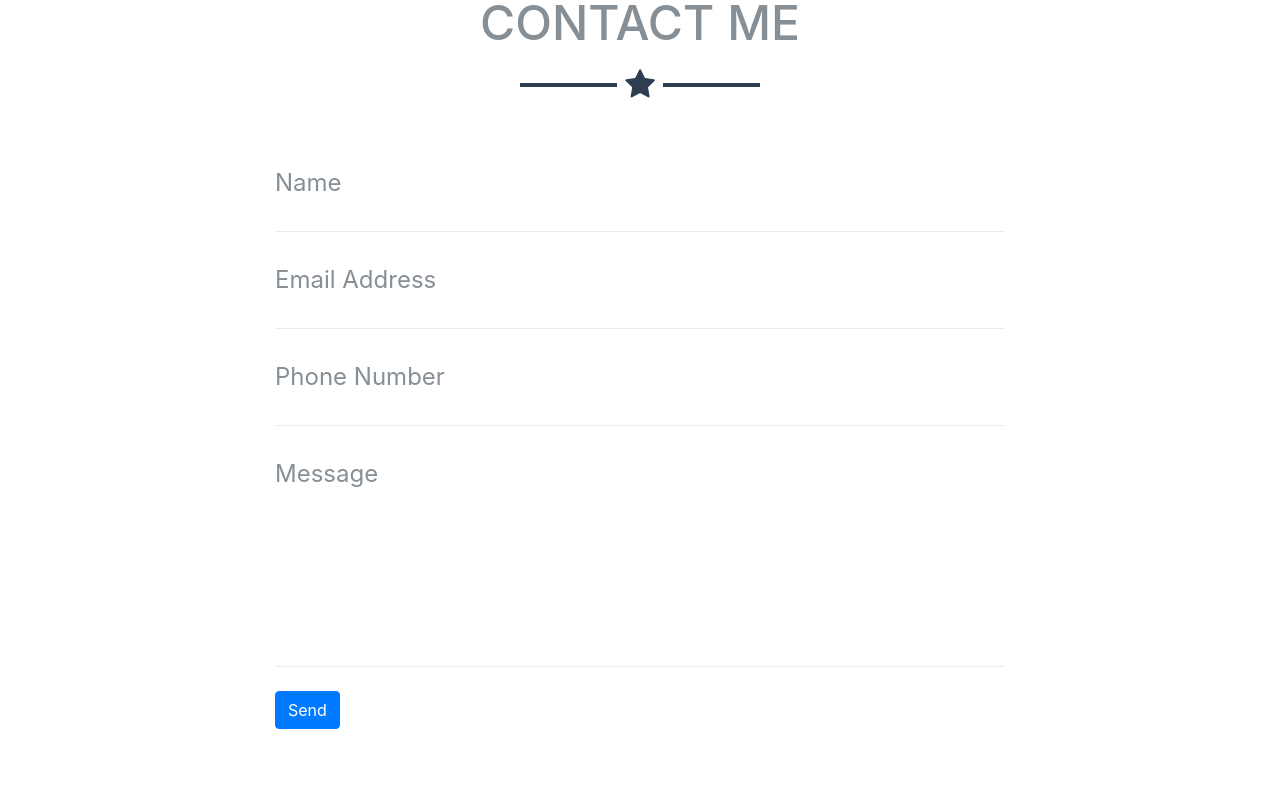
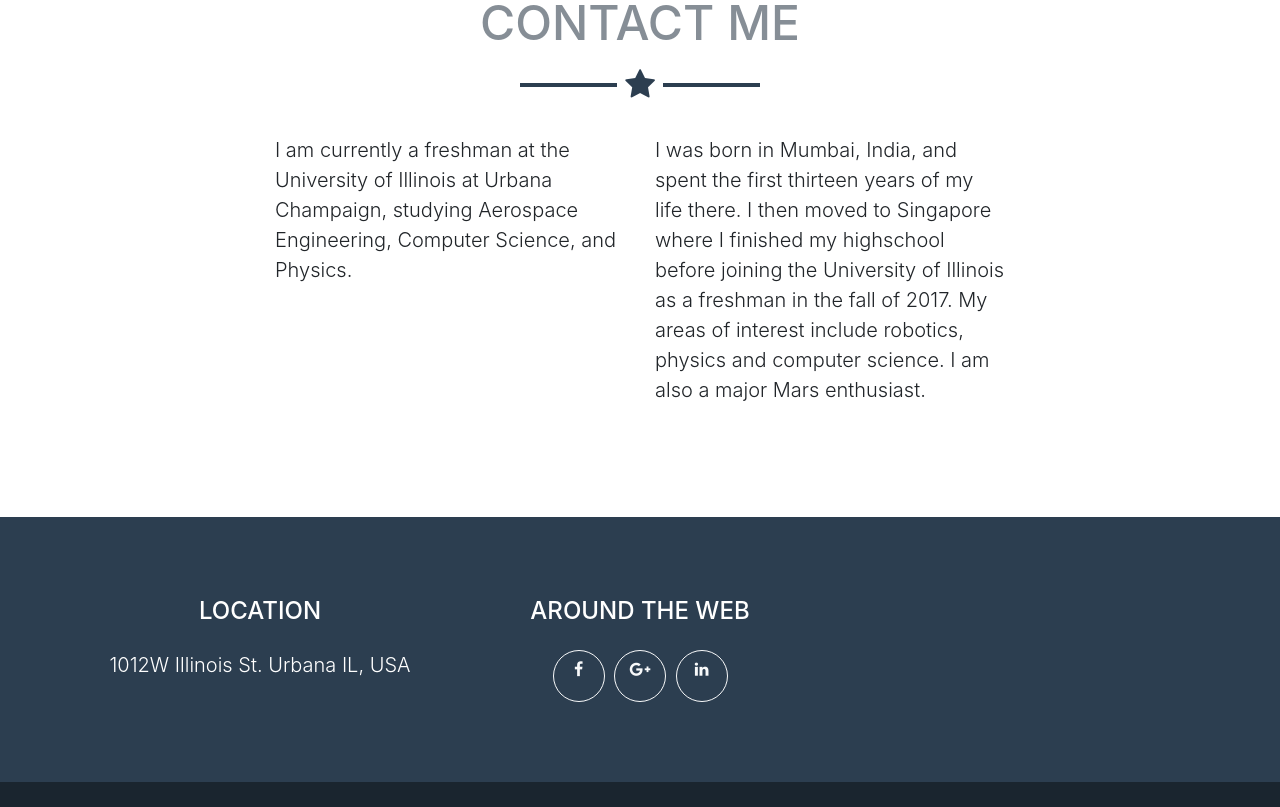
Before and after one commit to manasbiju/manasbiju.github.io, a website with bundled scripts: page index.html in a window 1280 px wide. Shown: the part 1453-2260 px from the top of the page. Built offline with nearby package versions, Linux system fonts and the light colour scheme.

Commit message:
04
more changes

```diff
--- a/index.html
+++ b/index.html
@@ -83,44 +83,11 @@
         <h2 class="text-center text-uppercase text-secondary mb-0">Contact Me</h2>
         <hr class="star-dark mb-5">
         <div class="row">
-          <div class="col-lg-8 mx-auto">
-            <!-- To configure the contact form email address, go to mail/contact_me.php and update the email address in the PHP file on line 19. -->
-            <!-- The form should work on most web servers, but if the form is not working you may need to configure your web server differently. -->
-            <form name="sentMessage" id="contactForm" novalidate="novalidate">
-              <div class="control-group">
-                <div class="form-group floating-label-form-group controls mb-0 pb-2">
-                  <label>Name</label>
-                  <input class="form-control" id="name" type="text" placeholder="Name" required="required" data-validation-required-message="Please enter your name.">
-                  <p class="help-block text-danger"></p>
-                </div>
-              </div>
-              <div class="control-group">
-                <div class="form-group floating-label-form-group controls mb-0 pb-2">
-                  <label>Email Address</label>
-                  <input class="form-control" id="email" type="email" placeholder="Email Address" required="required" data-validation-required-message="Please enter your email address.">
-                  <p class="help-block text-danger"></p>
-                </div>
-              </div>
-              <div class="control-group">
-                <div class="form-group floating-label-form-group controls mb-0 pb-2">
-                  <label>Phone Number</label>
-                  <input class="form-control" id="phone" type="tel" placeholder="Phone Number" required="required" data-validation-required-message="Please enter your phone number.">
-                  <p class="help-block text-danger"></p>
-                </div>
-              </div>
-              <div class="control-group">
-                <div class="form-group floating-label-form-group controls mb-0 pb-2">
-                  <label>Message</label>
-                  <textarea class="form-control" id="message" rows="5" placeholder="Message" required="required" data-validation-required-message="Please enter a message."></textarea>
-                  <p class="help-block text-danger"></p>
-                </div>
-              </div>
-              <br>
-              <div id="success"></div>
-              <div class="form-group">
-                <button type="submit" class="btn btn-primary btn-xl" id="sendMessageButton">Send</button>
-              </div>
-            </form>
+          <div class="col-lg-4 ml-auto">
+            <p class="lead">I am currently a freshman at the University of Illinois at Urbana Champaign, studying Aerospace Engineering, Computer Science, and Physics.</p>
+          </div>
+          <div class="col-lg-4 mr-auto">
+            <p class="lead">I was born in Mumbai, India, and spent the first thirteen years of my life there. I then moved to Singapore where I finished my highschool before joining the University of Illinois as a freshman in the fall of 2017. My areas of interest include robotics, physics and computer science. I am also a major Mars enthusiast.</p>
           </div>
         </div>
       </div>
@@ -138,13 +105,19 @@
             <h4 class="text-uppercase mb-4">Around the Web</h4>
             <ul class="list-inline mb-0">
               <li class="list-inline-item">
-                <a class="btn btn-outline-light btn-social text-center rounded-circle" href="#">
+                <a class="btn btn-outline-light btn-social text-center rounded-circle" href="https://www.facebook.com/profile.php?id=100020421821286">
                   <i class="fa fa-fw fa-facebook"></i>
                 </a>
               </li>
               <li class="list-inline-item">
-                <a class="btn btn-outline-light btn-social text-center rounded-circle" href="#">
+                <a class="btn btn-outline-light btn-social text-center rounded-circle" href="https://plus.google.com/u/0/107412692593816402611">
                   <i class="fa fa-fw fa-google-plus"></i>
+                </a>
+
+              </li>
+              <li class="list-inline-item">
+                <a class="btn btn-outline-light btn-social text-center rounded-circle" href="https://www.linkedin.com/in/manas-biju-9791b4155/?trk=onboarding-landing&dl=no">
+                  <i class="fa fa-fw fa-linkedin"></i>
                 </a>
 
               </li>
@@ -157,7 +130,7 @@
 
     <div class="copyright py-4 text-center text-white">
       <div class="container">
-        <small>Copyright &copy; Manas Biju 2017</small>
+        <!--<small>Copyright &copy; Manas Biju 2017</small>-->
       </div>
     </div>
 
```
